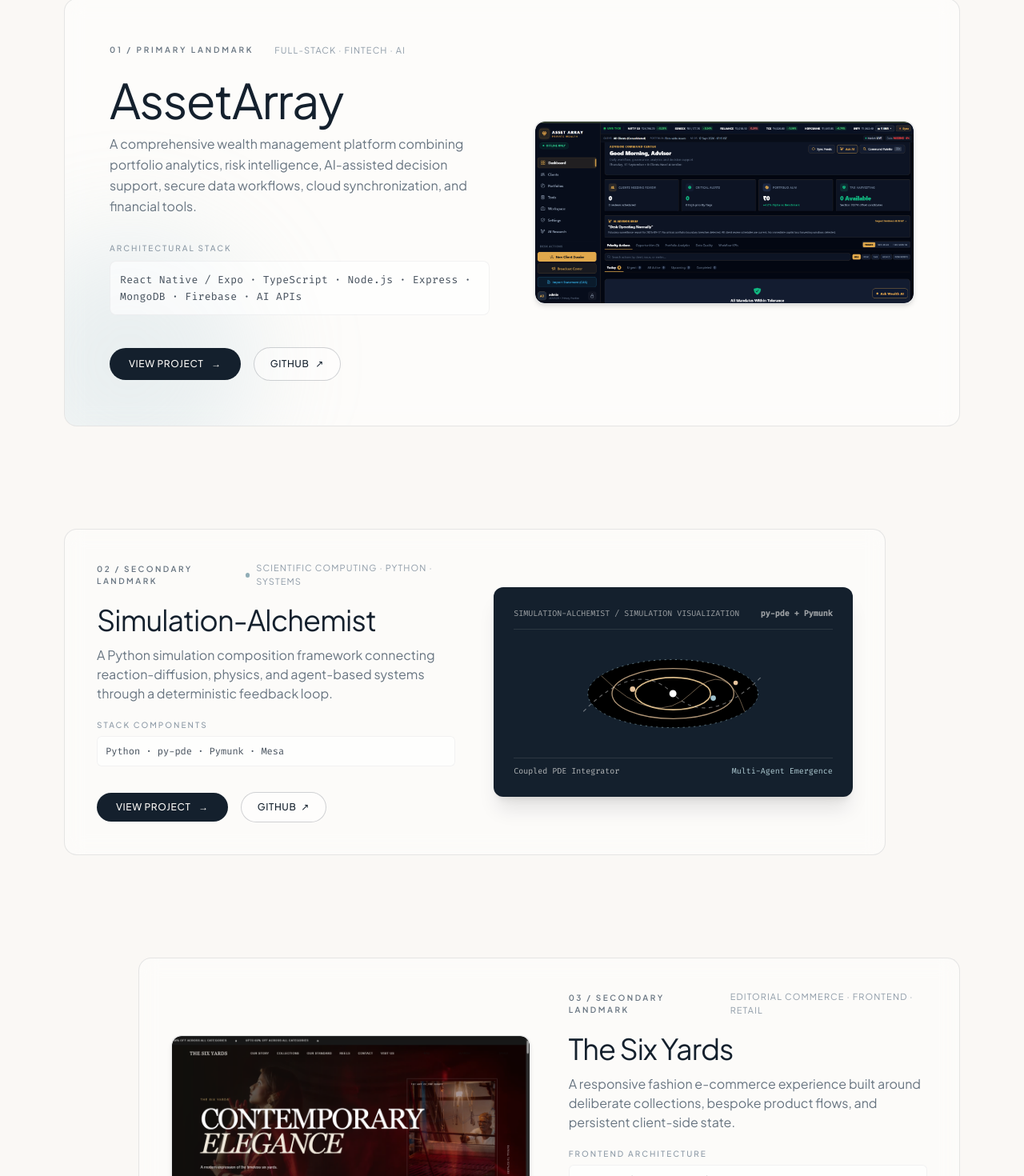
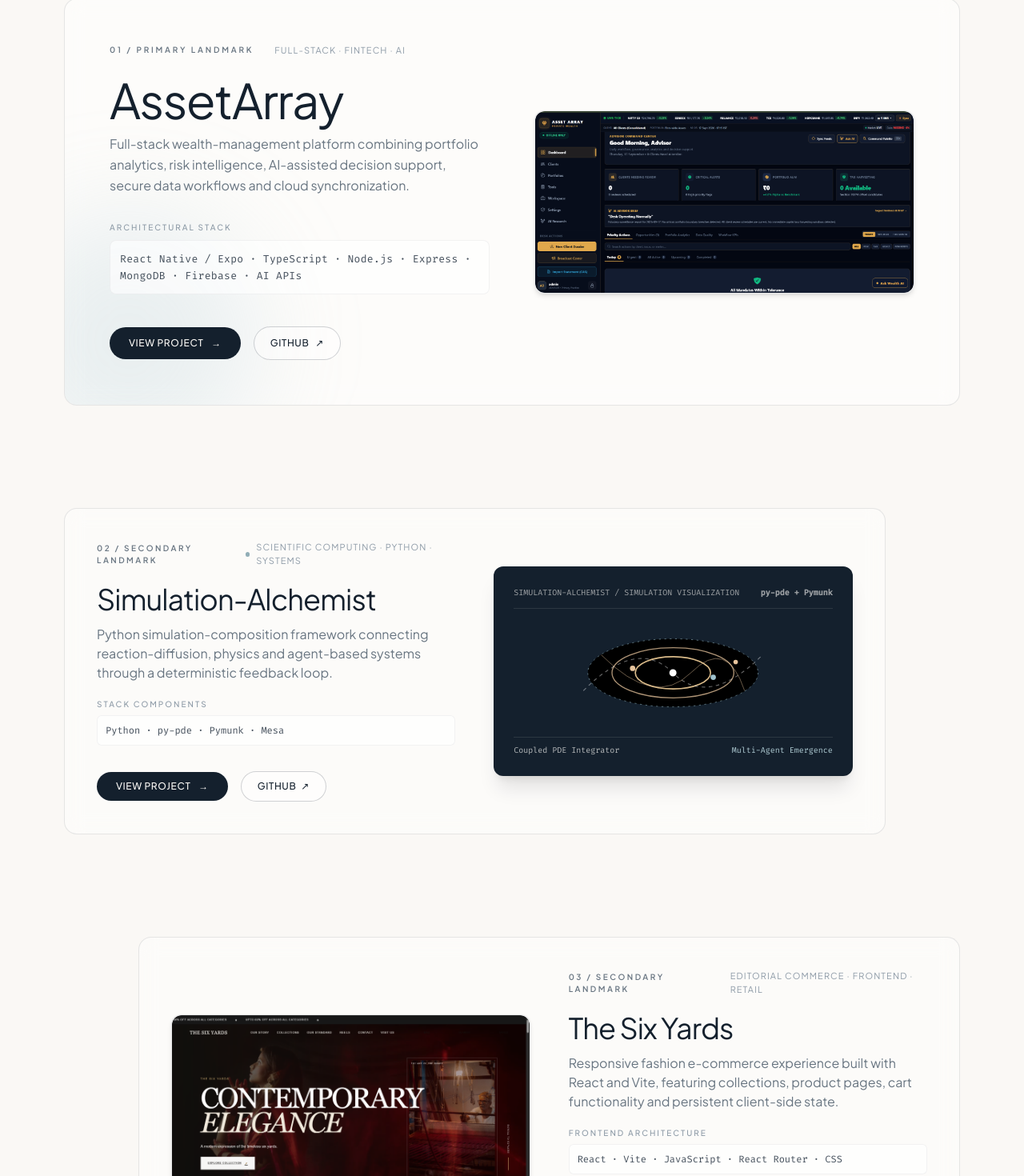
Before and after one commit to SakshamJ01/SAKSHAM-JAIN-PORTFOLIO, a React (Vite) app: page / in a window 1280 px wide. Shown: the part 2946-4416 px from the top of the page at 80% size. Built offline with nearby package versions, Linux system fonts and the light colour scheme; a web font is replaced by a local one.

Commit message:
Final professional polish pass: OG preview image, concise descriptions, and SEO metadata

```diff
--- a/index.html
+++ b/index.html
@@ -12,13 +12,15 @@
     <meta property="og:type" content="website" />
     <meta property="og:title" content="Saksham Jain — Computer Science Student &amp; Software Developer" />
     <meta property="og:description" content="Personal portfolio of Saksham Jain, Computer Science &amp; Engineering student at SKIT Jaipur and software developer. Explore AssetArray, Simulation-Alchemist, and The Six Yards." />
-    <meta property="og:url" content="https://github.com/SakshamJ01" />
+    <meta property="og:url" content="https://sakshams-portfolio-lime.vercel.app/" />
     <meta property="og:site_name" content="Saksham Jain Portfolio" />
+    <meta property="og:image" content="/assets/og-preview.png" />
 
     <!-- Twitter / X -->
     <meta name="twitter:card" content="summary_large_image" />
     <meta name="twitter:title" content="Saksham Jain — Computer Science Student &amp; Software Developer" />
     <meta name="twitter:description" content="Personal portfolio of Saksham Jain, Computer Science &amp; Engineering student at SKIT Jaipur and software developer." />
+    <meta name="twitter:image" content="/assets/og-preview.png" />
 
     <link rel="preconnect" href="https://fonts.googleapis.com" />
     <link rel="preconnect" href="https://fonts.gstatic.com" crossorigin />
--- a/src/data/portfolioData.js
+++ b/src/data/portfolioData.js
@@ -2,7 +2,7 @@ export const PERSONAL_INFO = {
   name: "SAKSHAM JAIN",
   title: "Computer Science & Engineering Student · Software Developer",
   institution: "SKIT Jaipur",
-  graduation: "Expected 2029",
+  graduation: "2025–2029",
   location: "Jaipur, India",
   timezone: "IST (UTC+5:30)",
   coordinates: "26.9124° N, 75.7873° E",
@@ -104,7 +104,7 @@ export const PROJECTS = [
     type: "PRIMARY LANDMARK",
     name: "AssetArray",
     category: "FULL-STACK · FINTECH · AI",
-    description: "A comprehensive wealth management platform combining portfolio analytics, risk intelligence, AI-assisted decision support, secure data workflows, cloud synchronization, and financial tools.",
+    description: "Full-stack wealth-management platform combining portfolio analytics, risk intelligence, AI-assisted decision support, secure data workflows and cloud synchronization.",
     technologies: [
       "React Native / Expo",
       "TypeScript",
@@ -128,7 +128,7 @@ export const PROJECTS = [
     type: "SECONDARY LANDMARK",
     name: "Simulation-Alchemist",
     category: "SCIENTIFIC COMPUTING · PYTHON · SYSTEMS",
-    description: "A Python simulation composition framework connecting reaction-diffusion, physics, and agent-based systems through a deterministic feedback loop.",
+    description: "Python simulation-composition framework connecting reaction-diffusion, physics and agent-based systems through a deterministic feedback loop.",
     technologies: [
       "Python",
       "py-pde",
@@ -148,7 +148,7 @@ export const PROJECTS = [
     type: "SECONDARY LANDMARK",
     name: "The Six Yards",
     category: "EDITORIAL COMMERCE · FRONTEND · RETAIL",
-    description: "A responsive fashion e-commerce experience built around deliberate collections, bespoke product flows, and persistent client-side state.",
+    description: "Responsive fashion e-commerce experience built with React and Vite, featuring collections, product pages, cart functionality and persistent client-side state.",
     technologies: [
       "React",
       "Vite",
```
Also changed, not shown: public/assets/og-preview.png (added).
